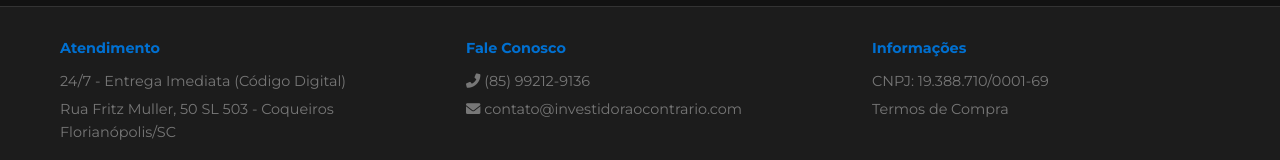
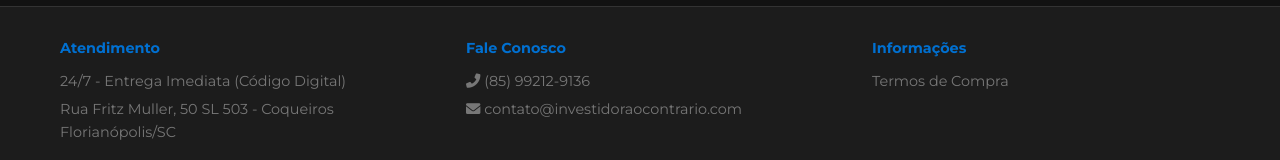
Before and after one commit to rejanesilva88855sg-dot/-investidoraocontrario.com, a plain HTML site: page index.html in a window 1280 px wide. Shown: the part 1286-1446 px from the top of the page. Drawn offline with Linux system fonts and the light colour scheme.

Commit message:
index.html

```diff
--- a/index.html
+++ b/index.html
@@ -523,7 +523,7 @@
             </div>
             <div class="footer-col">
                 <h4>Informações</h4>
-                <p>CNPJ: 19.388.710/0001-69</p>
+                <p> </p>
                 <a href="#">Termos de Compra</a>
             </div>
             <div class="footer-bottom">
```
